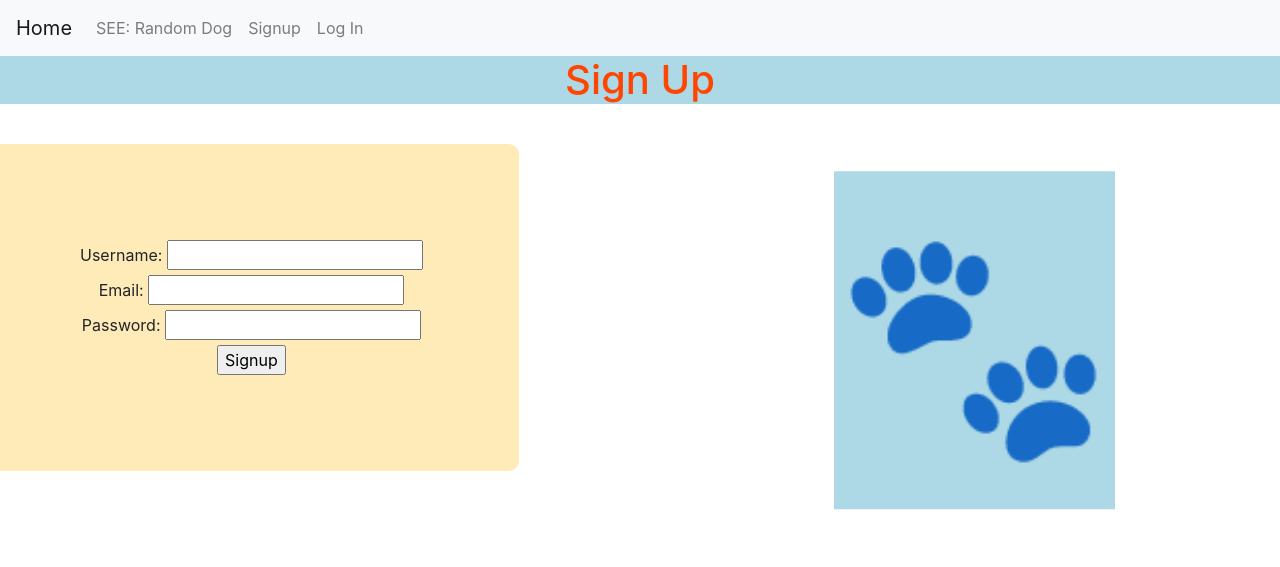
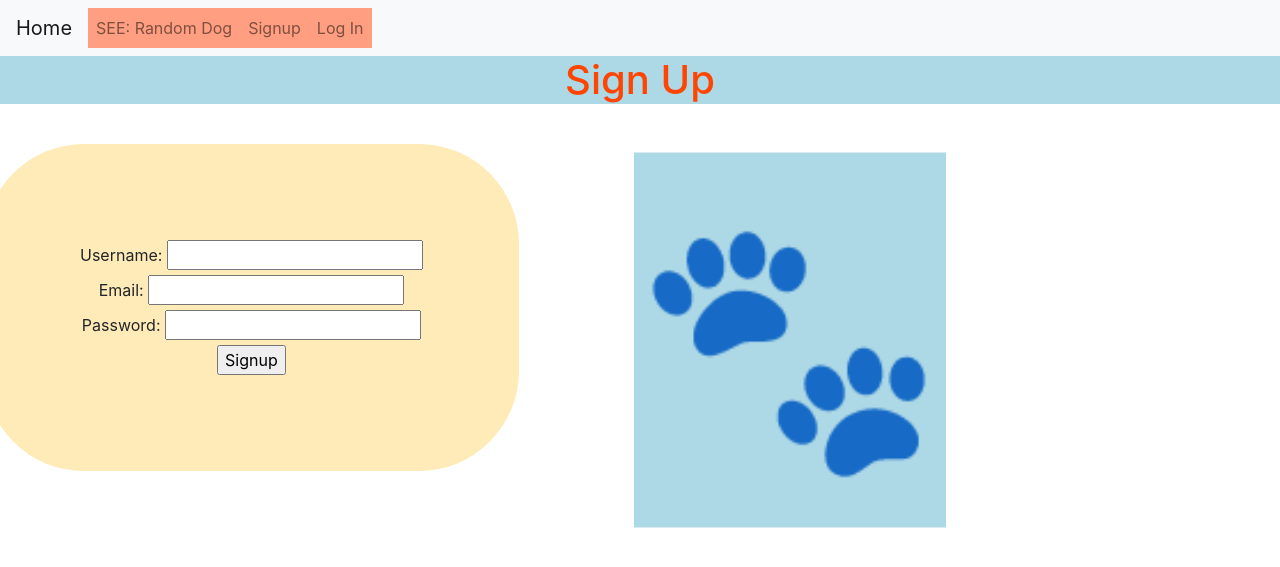
Before and after one commit to 9000HAL/v.3_Dogs-as-a-Service-Full-Stack-API-DB-Web-App_CAP_CT, a Flask app: page /signup in a window 1280 px wide. Shown: the top 567 px of the page. Run offline with Flask 3, Linux system fonts and the light colour scheme; some libraries are stand-ins or nearby versions.

Commit message:
css tweaks, wrap list

```diff
--- a/static/css/main.css
+++ b/static/css/main.css
@@ -55,11 +55,11 @@ img {
 }
 
 /* Navigation bar enhancements */
-.navbar {
+.nav-item {
     background-color: #FF9E80; /* coral */
 }
 
-.navbar a {
+.nav-item a {
     color: #3E2723; /* dark brown */
 }
 
@@ -92,7 +92,7 @@ img {
 
 /* CSS for 'random_dog' page */
 .dog-img {
-    max-width: 75%;
+    max-width: 50%;
     margin-top: 50px;
 
 }
@@ -196,9 +196,8 @@ form {
     background-color: #FFEBB7; /* light yellow */
     padding: 6rem;
     margin: -1rem;
-    border-radius: 10px;
+    border-radius: 100px;
     text-align: center;
-
     position: fixed;
     top: 20%;
 }
@@ -206,10 +205,10 @@ form {
 form:before {
     content: '🐾';
     position: absolute;
-    left: 850px;
+    left: 650px;
     top: 60%;
     transform: translateY(-50%);
-    font-size: 225px;
+    font-size: 250px;
     background-color: lightblue;
 }
 
```
